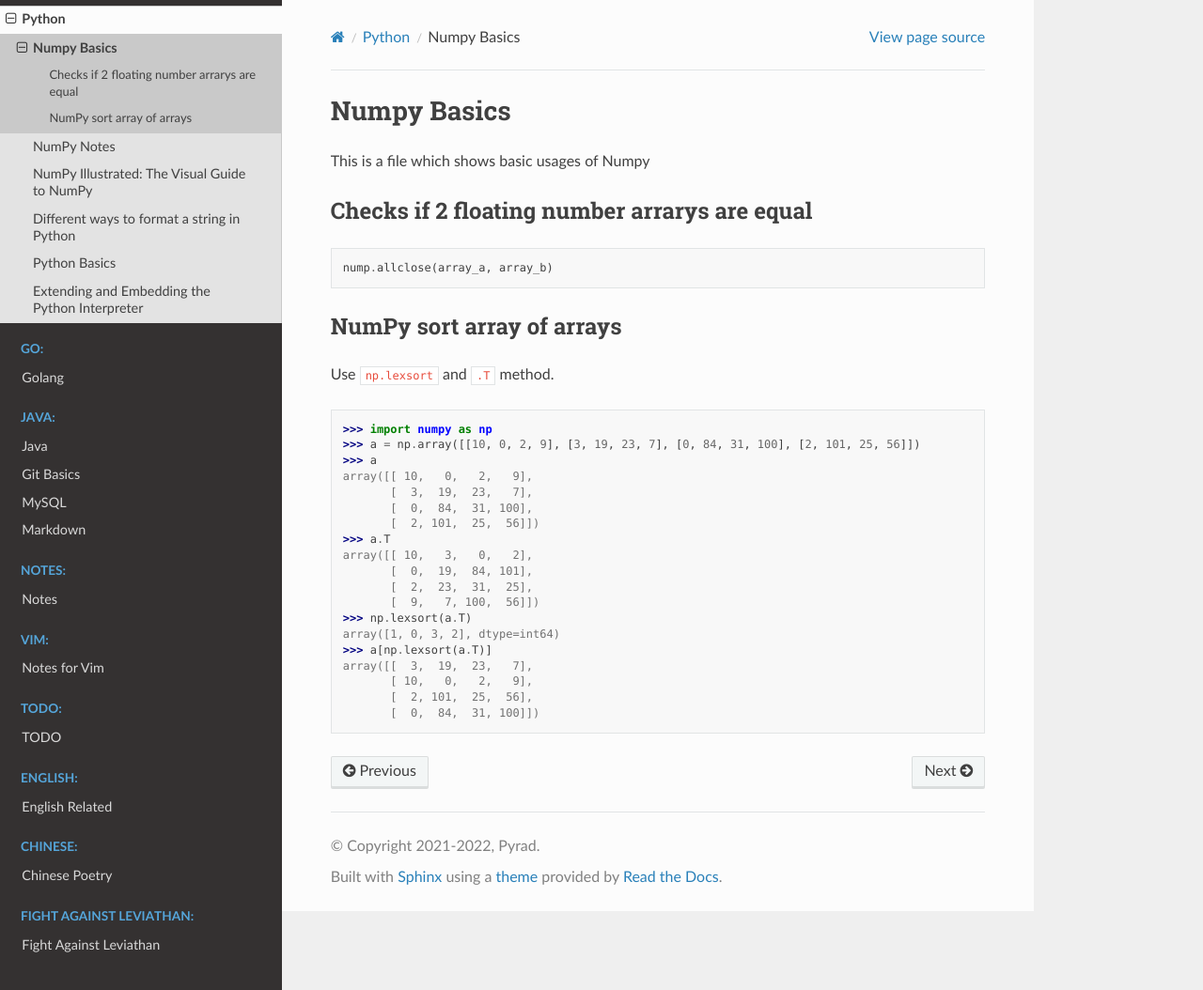
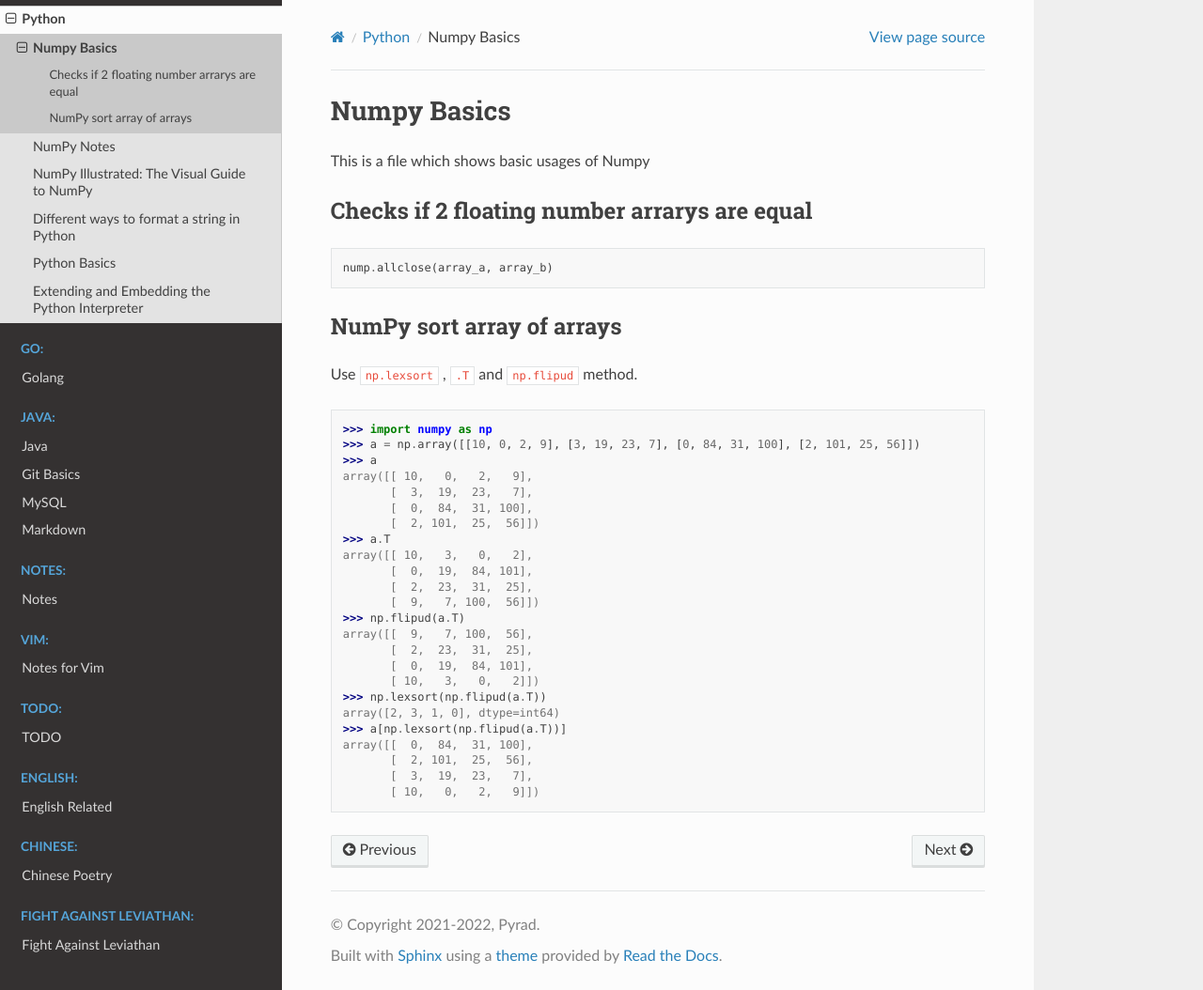
Before and after one commit to Pyrad/pyradnotes, a Sphinx documentation site: the page built from source/Python/numpybasics.md, in a window 1280 px wide and 1054 px high. Shown: the whole window at 94% size. Built offline with Sphinx 7.4.7 and the Read the Docs theme 2.0.0, drawn with Linux system fonts in a browser that asks for light colours.

Commit message:
Python Fix a error when sorting by arrays

````diff
--- a/source/Python/numpybasics.md
+++ b/source/Python/numpybasics.md
@@ -10,7 +10,7 @@ nump.allclose(array_a, array_b)
 
 ## NumPy sort array of arrays
 
-Use `np.lexsort` and `.T` method.
+Use `np.lexsort` , `.T`  and `np.flipud` method.
 
 ```python
 >>> import numpy as np
@@ -25,11 +25,16 @@
        [  0,  19,  84, 101],
        [  2,  23,  31,  25],
        [  9,   7, 100,  56]])
->>> np.lexsort(a.T)
-array([1, 0, 3, 2], dtype=int64)
->>> a[np.lexsort(a.T)]
-array([[  3,  19,  23,   7],
-       [ 10,   0,   2,   9],
+>>> np.flipud(a.T)
+array([[  9,   7, 100,  56],
+       [  2,  23,  31,  25],
+       [  0,  19,  84, 101],
+       [ 10,   3,   0,   2]])
+>>> np.lexsort(np.flipud(a.T))
+array([2, 3, 1, 0], dtype=int64)
+>>> a[np.lexsort(np.flipud(a.T))]
+array([[  0,  84,  31, 100],
        [  2, 101,  25,  56],
-       [  0,  84,  31, 100]])
+       [  3,  19,  23,   7],
+       [ 10,   0,   2,   9]])
 ```
````
